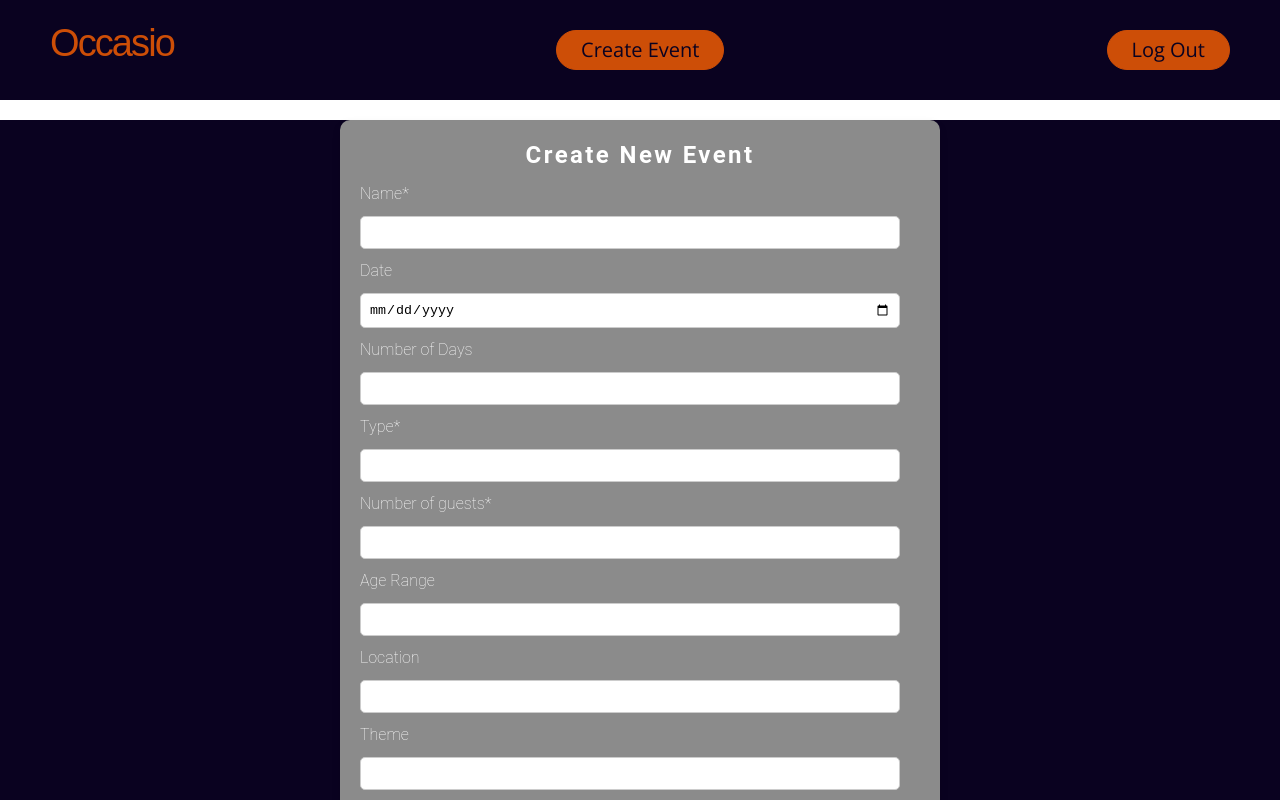
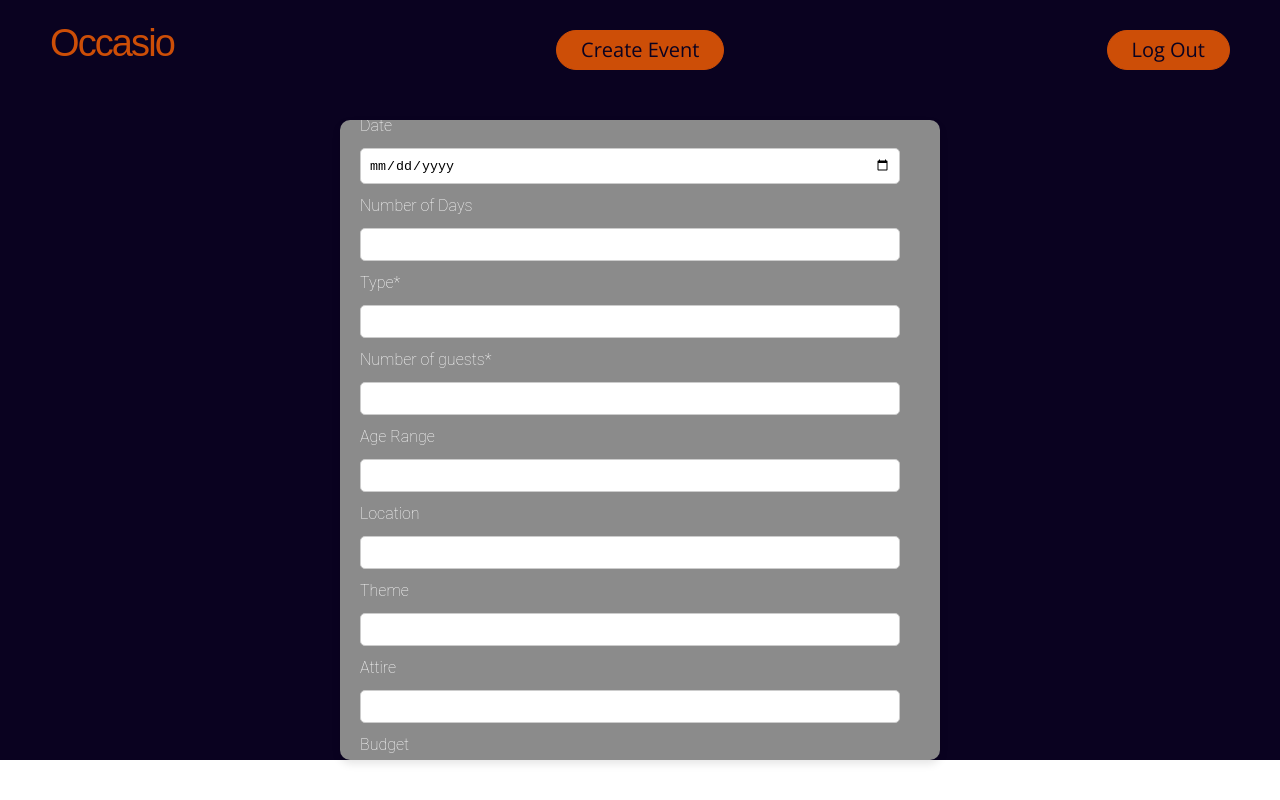
Before and after one commit to reinforced-eevee/occasio, a React app: page /questionnaire in a window 1280 px wide. Shown: the top 800 px of the page. Built offline with nearby package versions, Linux system fonts and the light colour scheme; a web font is replaced by a local one.

Commit message:
continued trying to make questionnaire go down

```diff
--- a/src/components/Questionnaire.jsx
+++ b/src/components/Questionnaire.jsx
@@ -54,9 +54,8 @@ const Questionnaire = () => {
   };
 
   return (
-    <div>
+    <div className="questionnaire-background">
       <HomeNavbar />
-      <div className="questionnaire-background">
       <div className="questionaire-container">
         {isSubmitting && (
           <div className="loader-container">
@@ -157,16 +156,13 @@ const Questionnaire = () => {
           </div>
           <button
             type="submit"
-              disabled={
-                !formData.name || !formData.type || !formData.guest_size
-              }
+            disabled={!formData.name || !formData.type || !formData.guest_size}
           >
             Submit
           </button>
         </form>
       </div>
     </div>
-    </div>
   );
 };
 
--- a/src/styling/HomeNavbar.css
+++ b/src/styling/HomeNavbar.css
@@ -31,6 +31,7 @@
   flex-grow: 0;
   display: flex;
   background: var(--bg-color);
+  margin-bottom: 0;
 }
 
 .home-btns {
--- a/src/styling/Questionnaire.css
+++ b/src/styling/Questionnaire.css
@@ -1,5 +1,6 @@
 .questionnaire-background {
   background-color: var(--bg-color);
+  margin-top: 0;
 }
 
 .questionaire-container {
@@ -16,6 +17,8 @@
   width: 80%;
   max-width: 600px;
   position: relative; /* Needed for absolute positioning of the loader */
+  overflow-y: scroll;
+  max-height: 80vh;
 }
 
 .questionaire-container form {
```
Lines whose indentation alone changed are shown as unchanged.
